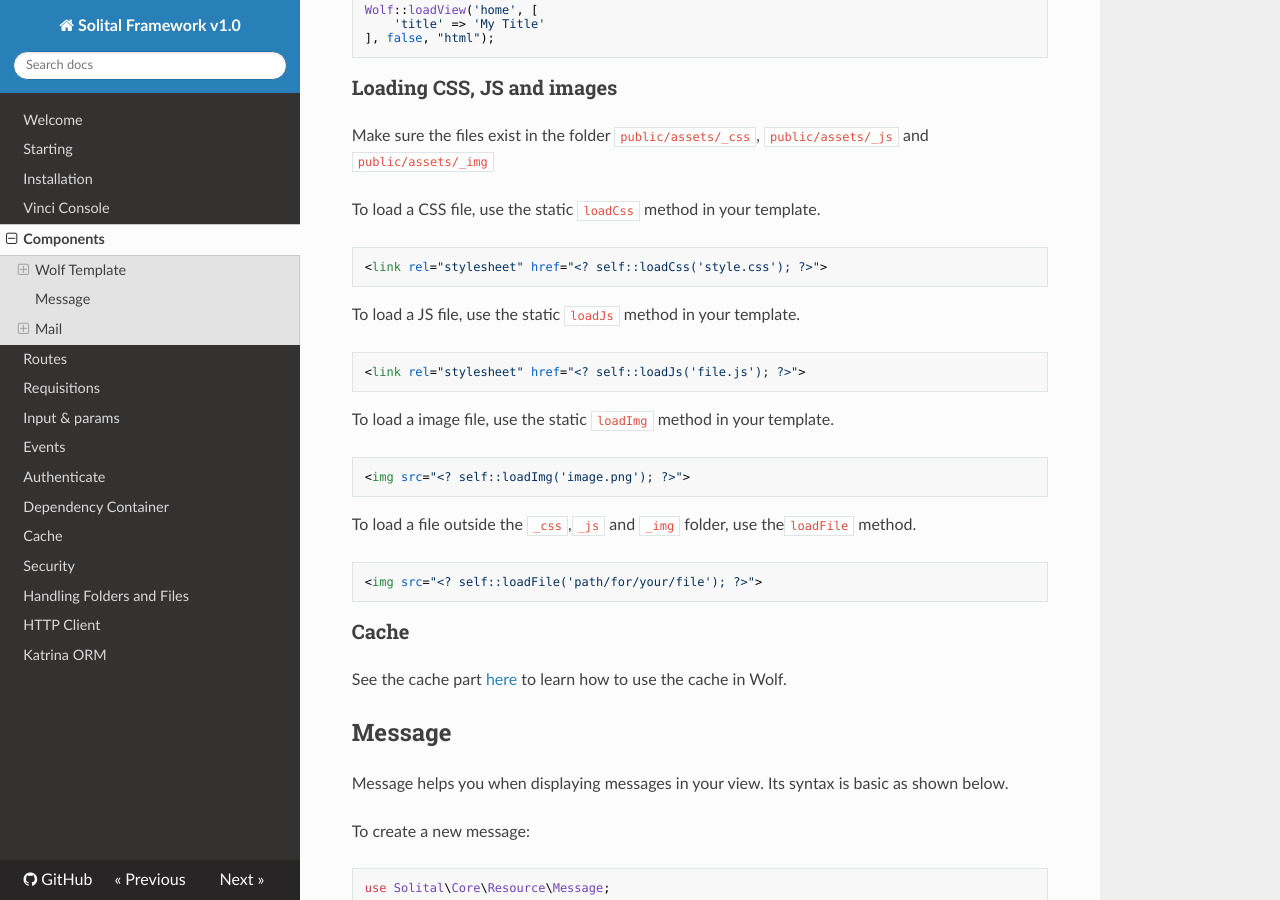
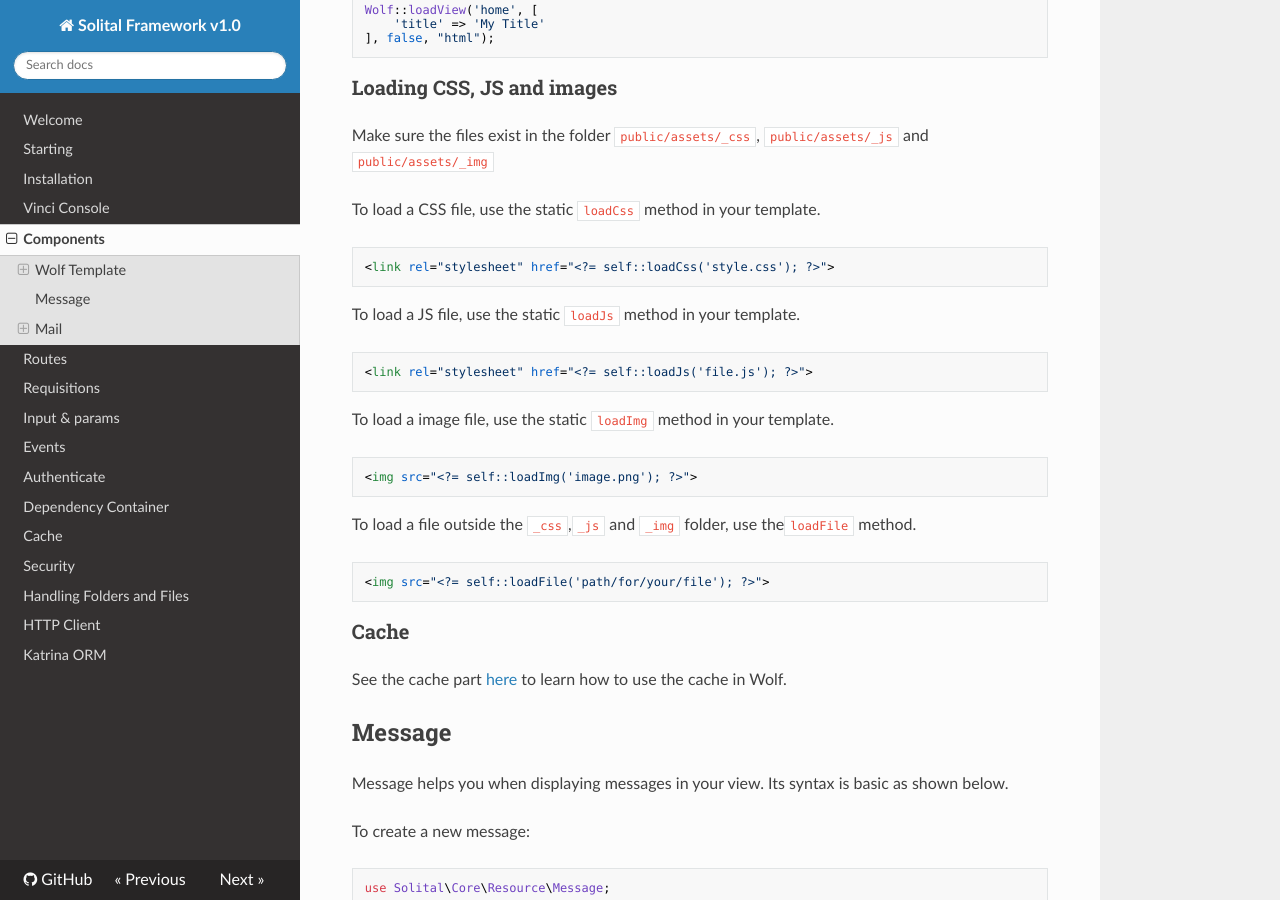
Before and after one commit to solital/docs-v1, an MkDocs documentation site: the page built from docs/components.md, in a window 1280 px wide and 900 px high, scrolled down 866 px. Built offline with MkDocs 1.6.1, drawn with Linux system fonts in a browser that asks for light colours; nearby versions of some CDN libraries; old or Windows-style settings are respelled for this version of MkDocs.

````diff
--- a/docs/components.md
+++ b/docs/components.md
@@ -42,25 +42,25 @@ Make sure the files exist in the folder `public/assets/_css`, `public/assets/_js
 To load a CSS file, use the static `loadCss` method in your template.
 
 ```html
-<link rel="stylesheet" href="<? self::loadCss('style.css'); ?>">
+<link rel="stylesheet" href="<?= self::loadCss('style.css'); ?>">
 ```
 
 To load a JS file, use the static `loadJs` method in your template.
 
 ```html
-<link rel="stylesheet" href="<? self::loadJs('file.js'); ?>">
+<link rel="stylesheet" href="<?= self::loadJs('file.js'); ?>">
 ```
 
 To load a image file, use the static `loadImg` method in your template.
 
 ```html
-<img src="<? self::loadImg('image.png'); ?>">
+<img src="<?= self::loadImg('image.png'); ?>">
 ```
 
 To load a file outside the `_css`,` _js` and `_img` folder, use the` loadFile` method.
 
 ```html
-<img src="<? self::loadFile('path/for/your/file'); ?>">
+<img src="<?= self::loadFile('path/for/your/file'); ?>">
 ```
 
 ### Cache
````
Also changed, not shown: docs/katrina.md (+16 -2 lines), docs/requisitions.md (+2 -2 lines), docs/vinci.md (+1 -1 lines).
